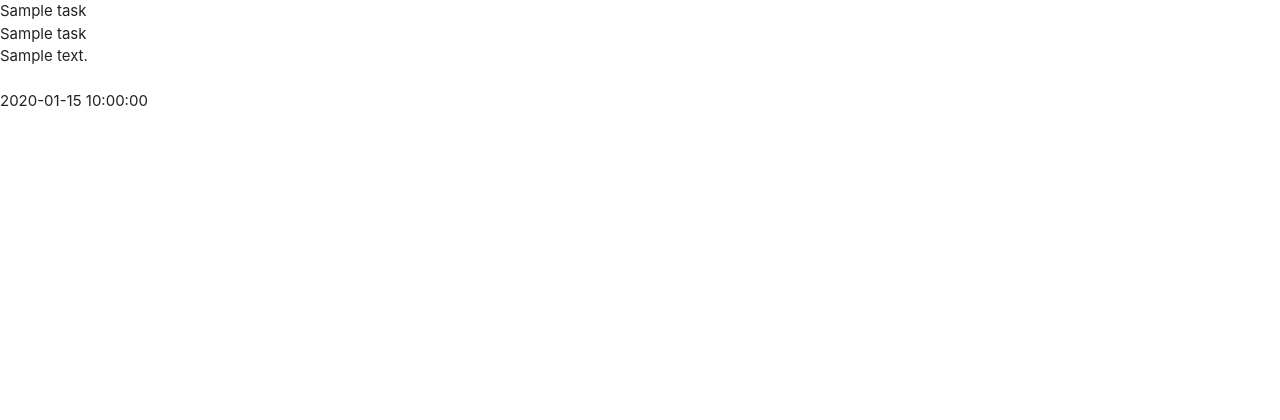
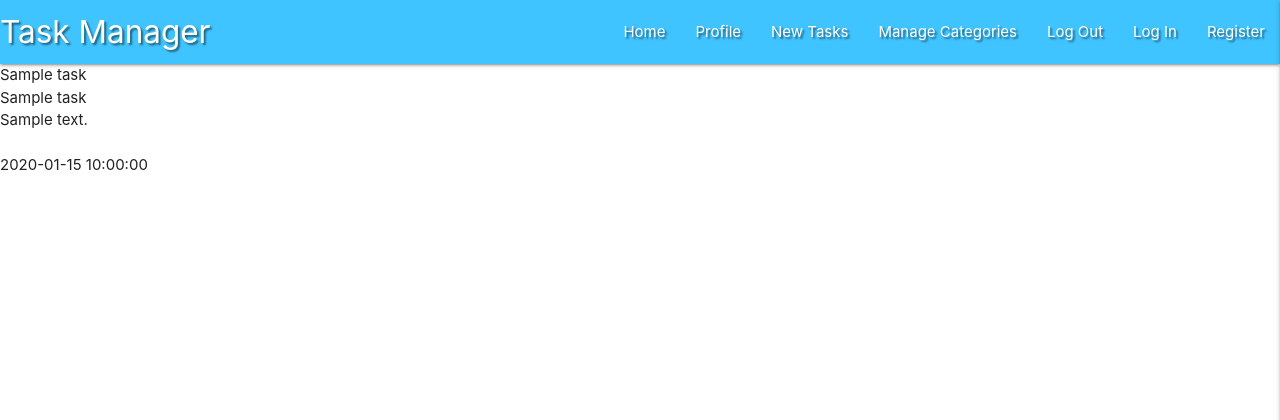
Before and after one commit to shielh/Flask_Mini_Project, a Flask app: page / in a window 1280 px wide. Shown: the top 420 px of the page. Run offline with Flask 2, Linux system fonts and the light colour scheme; a database or web service that is not in the repository returns one stand-in record (values such as "Sample title"); some libraries are stand-ins or nearby versions.

Commit message:
Add Materialize Navbar and Sidenav

```diff
--- a/static/css/style.css
+++ b/static/css/style.css
@@ -0,0 +1,3 @@
+.text-shadow {
+    text-shadow: 2px 2px 2px rgba(0, 0, 0, 0.5);
+}
--- a/static/js/script.js
+++ b/static/js/script.js
@@ -0,0 +1,3 @@
+  $(document).ready(function(){
+    $('.sidenav').sidenav({edge: "right"});
+  });
--- a/templates/base.html
+++ b/templates/base.html
@@ -13,6 +13,36 @@
 </head>
 <body>
 
+    <header>
+         <nav class="nav-extended text-shadow light-blue accent-2">
+            <div class="nav-wrapper">
+            <a href="{{ url_for('get_tasks') }}" class="brand-logo">Task Manager</a>
+            <a href="#" data-target="mobile-demo" class="sidenav-trigger right"><i class="fas fa-bars"></i></a>
+            <ul class="right hide-on-med-and-down">
+                <li><a href="{{ url_for('get_tasks') }}">Home</a></li>
+                <li><a href="#">Profile</a></li>
+                <li><a href="#">New Tasks</a></li>
+                <li><a href="#">Manage Categories</a></li>
+                <li><a href="#">Log Out</a></li>
+                <li><a href="#">Log In</a></li>
+                <li><a href="#">Register</a></li>
+
+            </ul>
+            </div>
+        </nav>
+
+        <ul class="sidenav" id="mobile-demo">
+            <li><h4 class="center-align light-blue-text text-darken-4">Task Manager</h4></li>
+            <li><a href="{{ url_for('get_tasks') }}">Home</a></li>
+            <li><a href="#">Profile</a></li>
+            <li><a href="#">New Tasks</a></li>
+            <li><a href="#">Manage Categories</a></li>
+            <li><a href="#">Log Out</a></li>
+            <li><a href="#">Log In</a></li>
+            <li><a href="#">Register</a></li>
+        </ul>
+
+    </header>
 
     {% block content %}
     {% endblock %}
```
